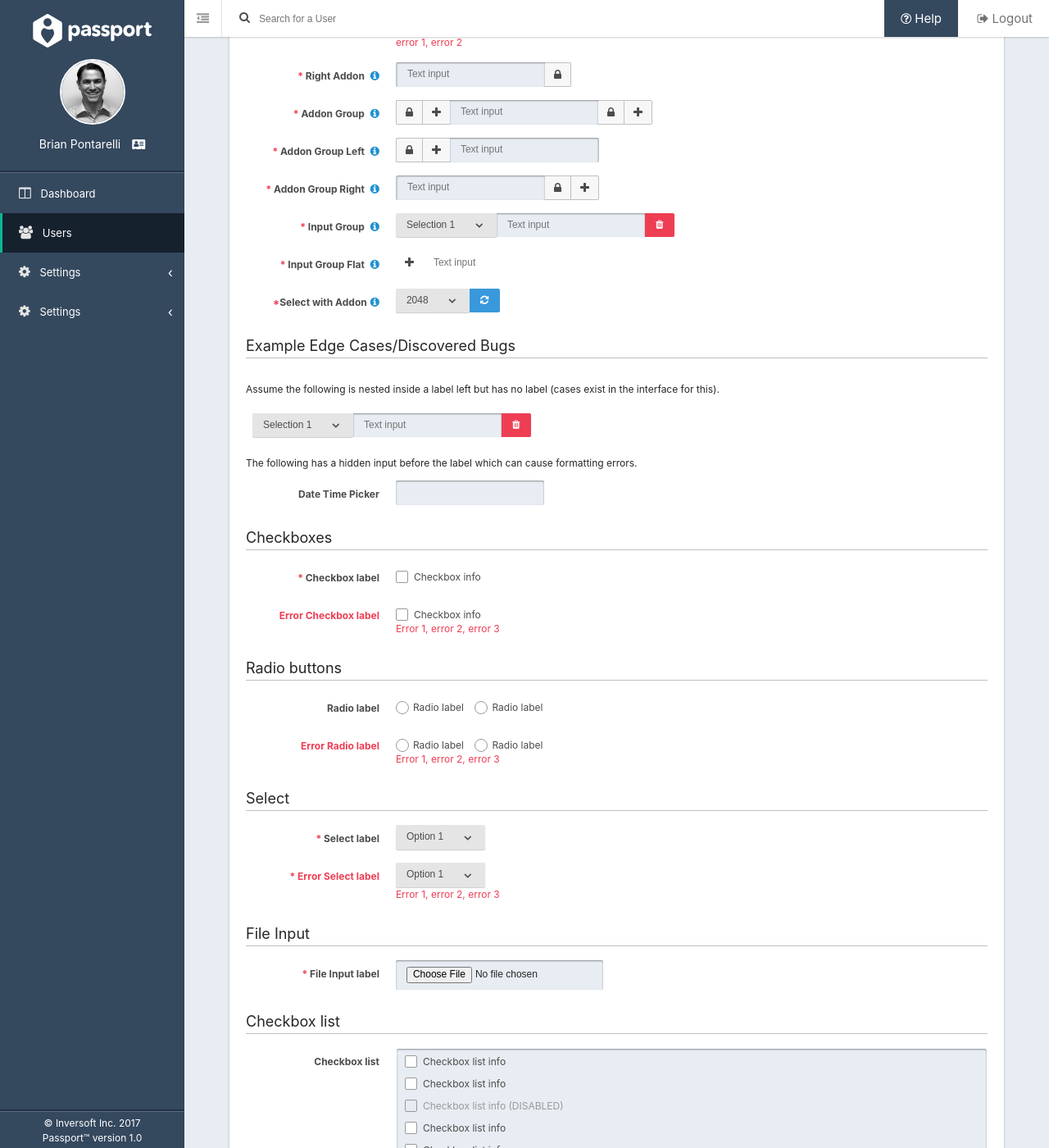
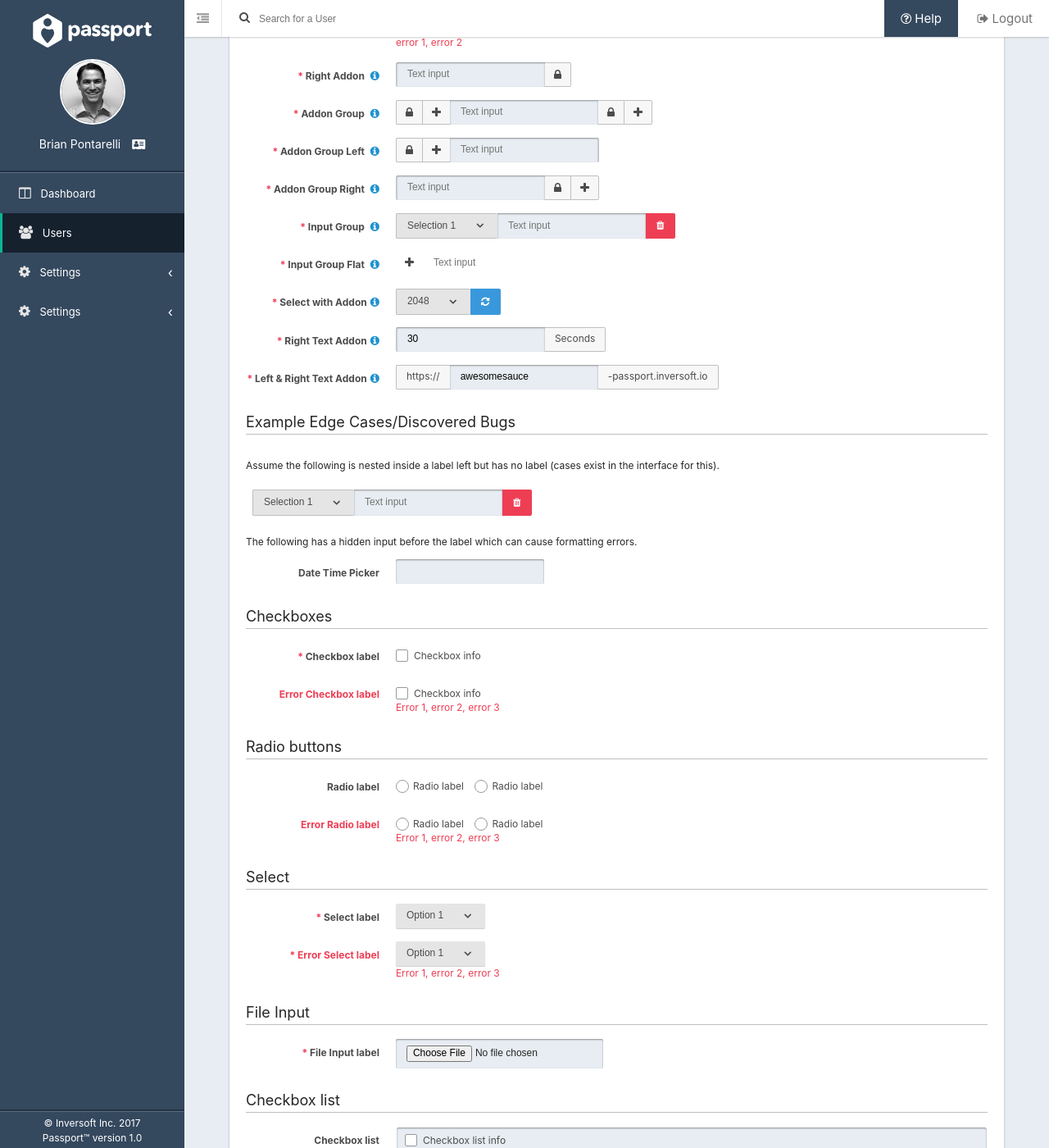
Before and after one commit to FusionAuth/fusionauth-style, a Jekyll site: the page built from index.md, in a window 1280 px wide and 1400 px high, scrolled down 2560 px. Shown: the whole window at 82% size. Built offline with Jekyll 4.4.1, drawn with Linux system fonts in a browser that asks for light colours.

Commit message:
Show example of text addon, add style for that scenario. Cleanup select in an addon group, make it feel more embedded.

```diff
--- a/_layouts/default.html
+++ b/_layouts/default.html
@@ -695,7 +695,7 @@
                   </div>
 
                   <div class="form-row">
-                    <label for="select-right-icon-1"><span class="required">*</span>Select with Addon<i class="fa fa-info-circle" data-tooltip="A select box with a right button."></i></label>
+                    <label for="select-right-icon-1"><span class="required">*</span> Select with Addon<i class="fa fa-info-circle" data-tooltip="A select box with a right button."></i></label>
                     <div class="input-addon-group">
                       <label class="select">
                         <select id="select-right-icon-1">
@@ -707,6 +707,23 @@
                       <button class="button blue">
                         <i class="fa fa-refresh"></i>
                       </button>
+                    </div>
+                  </div>
+
+                  <div class="form-row">
+                    <label for="text-right-icon"><span class="required">*</span> Right Text Addon<i class="fa fa-info-circle" data-tooltip="Some tooltip help text that is very long and will wrap multiple lines and such."></i></label>
+                    <div class="input-addon-group">
+                      <input type="text" placeholder="Time in seconds" value="30"/>
+                      <span class="text">Seconds</span>
+                    </div>
+                  </div>
+
+                  <div class="form-row">
+                    <label for="text-right-icon"><span class="required">*</span> Left & Right Text Addon<i class="fa fa-info-circle" data-tooltip="Some tooltip help text that is very long and will wrap multiple lines and such."></i></label>
+                    <div class="input-addon-group">
+                      <span class="text">https://</span>
+                      <input type="text" value="awesomesauce"/>
+                      <span class="text">-passport.inversoft.io</span>
                     </div>
                   </div>
 
--- a/_sass/forms.scss
+++ b/_sass/forms.scss
@@ -1,5 +1,5 @@
 /*
- * Copyright (c) 2017, Inversoft Inc., All Rights Reserved
+ * Copyright (c) 2017-2018, Inversoft Inc., All Rights Reserved
  */
 
 @import 'mixins';
@@ -250,7 +250,7 @@ textarea {
     }
   }
 
-  > input, > .icon {
+  > input, > .icon,.text {
     &:first-child {
       border-left: 1px solid $text-border-color;
     }
@@ -264,7 +264,7 @@ textarea {
     border-left: none;
   }
 
-  span.icon {
+  span.icon, span.text {
     background: $input-addon-background-color;
   }
 
@@ -290,6 +290,14 @@ textarea {
       font: normal normal normal 14px/1 FontAwesome;
       padding: 7px 11px 7px 11px;
     }
+  }
+
+  /* Text Addon */
+  .text {
+    border-bottom: 1px solid $text-border-color;
+    border-top: 1px solid $text-border-color;
+    flex: 0 0 auto;
+    padding: 4px 12px;
   }
 }
 
@@ -322,6 +330,10 @@ form .form-row .input-addon-group label.select {
   margin-bottom: 0; // It would normally have 5px pushing the label up and giving it a weird look.
 
   select {
+    border-bottom: 1px solid $text-border-color;
+    border-left: 1px solid $text-border-color;
+    border-top: 1px solid $text-border-color;
+    box-shadow: none;
     height: 100%;
     width: 100%;
   }
```
